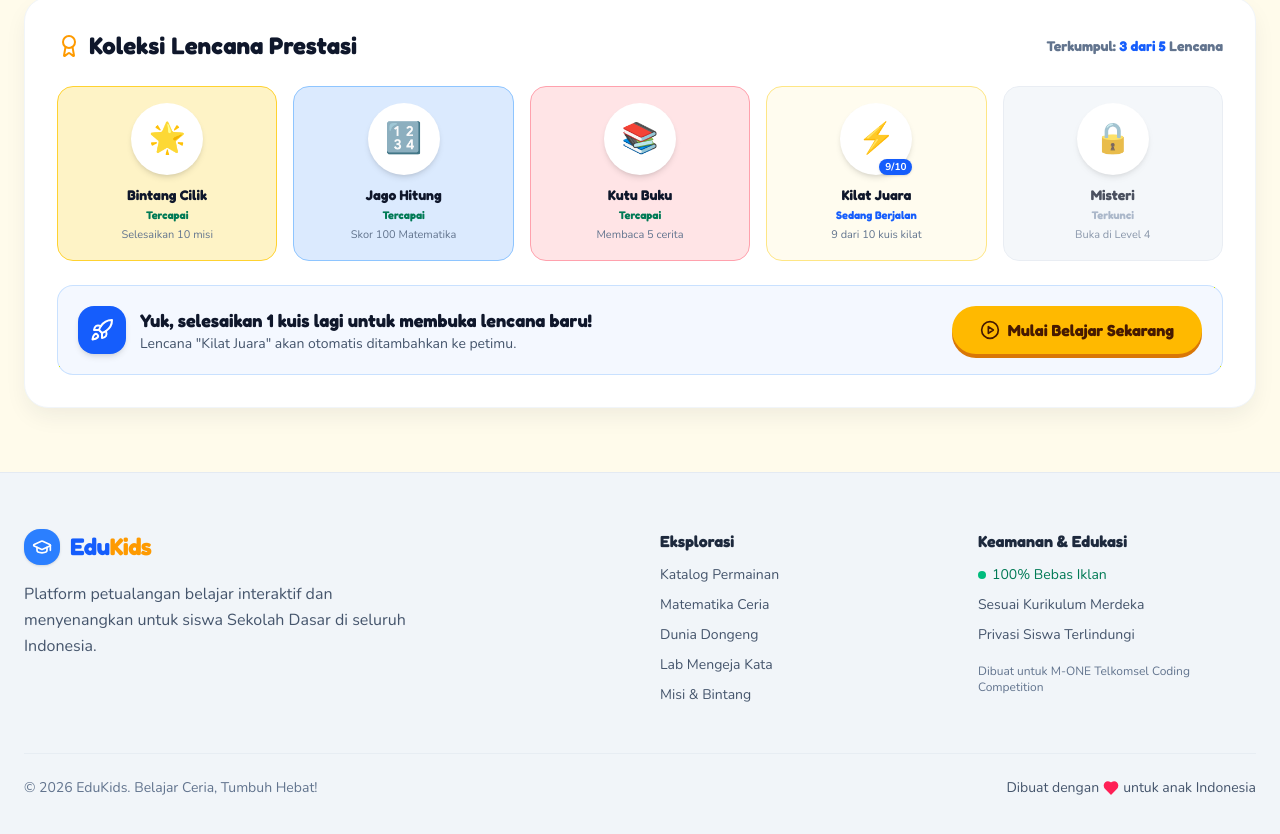
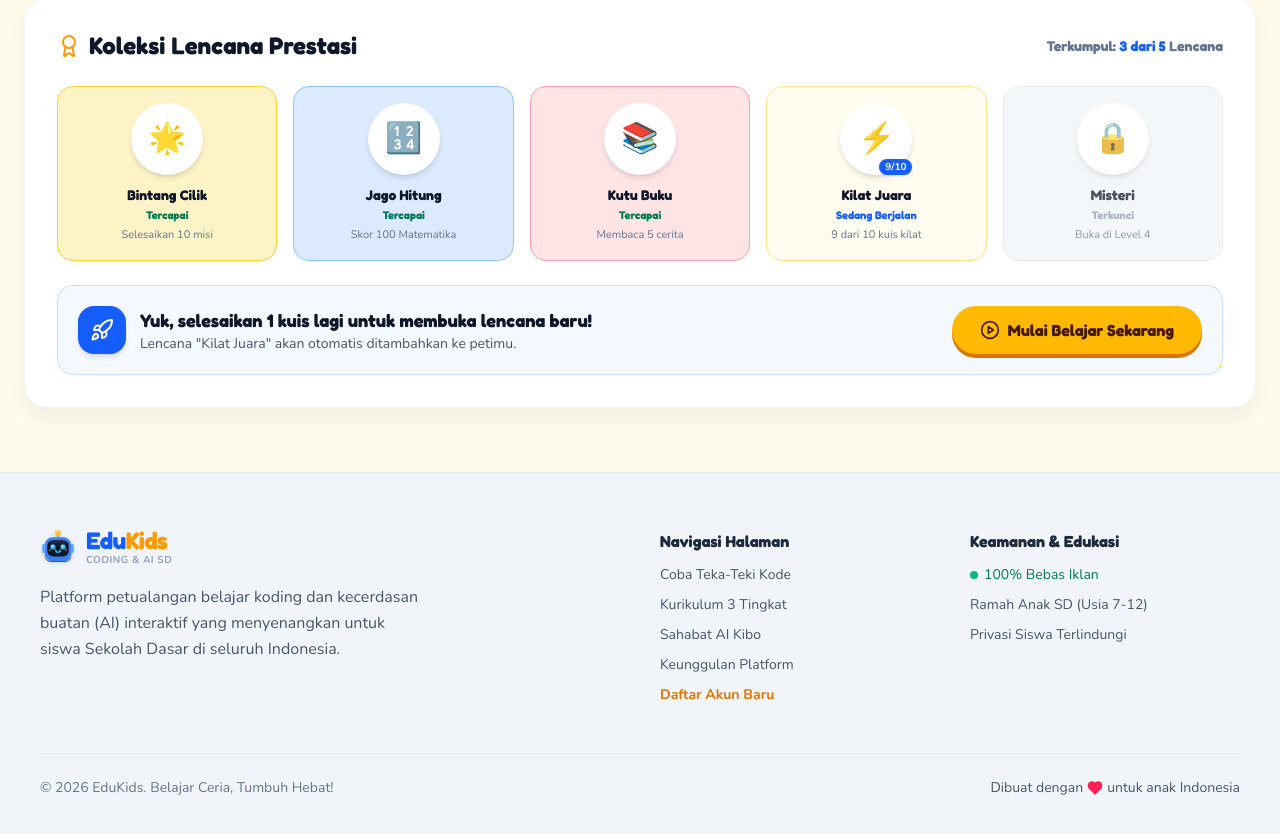
Before and after one commit to NFLSTY/KibCode, a Next.js app in the folder apps/web/: page /dashboard in a window 1280 px wide. Shown: the part 1208-2042 px from the top of the page. Built offline with nearby package versions, Linux system fonts and the light colour scheme; no server answers.

Commit message:
feat(web): integrate landing page sections, call to action, and updated footer

```diff
--- a/apps/web/app/page.tsx
+++ b/apps/web/app/page.tsx
@@ -1,19 +1,21 @@
 import { Navbar } from "@/components/landing/Navbar";
 import { Hero } from "@/components/landing/Hero";
+import { MiniChallenge } from "@/components/landing/MiniChallenge";
 import { CategoryCards } from "@/components/landing/CategoryCards";
-import { MiniChallenge } from "@/components/landing/MiniChallenge";
+import { AITutorSpotlight } from "@/components/landing/AITutorSpotlight";
 import { ParentFeatures } from "@/components/landing/ParentFeatures";
 import { CallToAction } from "@/components/landing/CallToAction";
 import { Footer } from "@/components/landing/Footer";
 
-export default function HomePage() {
+export default function LandingPage() {
   return (
     <div className="min-h-screen flex flex-col bg-[#FFFBEB] text-[#1E293B]">
       <Navbar />
       <main className="flex-1 flex flex-col">
         <Hero />
+        <MiniChallenge />
         <CategoryCards />
-        <MiniChallenge />
+        <AITutorSpotlight />
         <ParentFeatures />
         <CallToAction />
       </main>
--- a/apps/web/components/landing/CallToAction.tsx
+++ b/apps/web/components/landing/CallToAction.tsx
@@ -1,54 +1,57 @@
 "use client";
 
 import React from "react";
-import Link from "next/link";
-import { Star, Sparkles } from "lucide-react";
+import { Rocket, LogIn, Sparkles } from "lucide-react";
+import { KiboLogo } from "@/components/ui/KiboLogo";
+import { LandingSection, SectionHeader, LandingButton } from "./shared";
 
 export function CallToAction() {
   return (
-    <section className="w-full max-w-7xl mx-auto px-4 sm:px-6 pb-20">
-      <div className="bg-gradient-to-r from-blue-600 to-blue-500 rounded-3xl p-8 sm:p-14 text-center flex flex-col items-center gap-6 shadow-2xl relative overflow-hidden border-4 border-blue-400/30">
-        {/* Floating playful decorations */}
-        <div className="absolute top-6 left-8 text-3xl opacity-40 select-none animate-pulse">
-          ✨
-        </div>
-        <div className="absolute bottom-6 right-10 text-4xl opacity-40 select-none animate-bounce">
-          🌟
-        </div>
-        <div className="absolute top-1/2 left-10 text-2xl opacity-25 select-none hidden md:block">
-          🎈
-        </div>
-        <div className="absolute top-1/3 right-12 text-2xl opacity-25 select-none hidden md:block">
-          🚀
+    <LandingSection id="cta" className="pb-16 sm:pb-20">
+      <div className="bg-gradient-to-br from-blue-600 via-blue-700 to-indigo-800 rounded-3xl p-8 sm:p-14 text-center flex flex-col items-center gap-6 shadow-2xl relative overflow-hidden border-4 border-blue-400/30 text-white">
+        {/* Playful Floating Glow Lights (matching Tutor AI Kibo) */}
+        <div className="absolute top-0 right-0 w-96 h-96 bg-blue-400/20 rounded-full blur-3xl pointer-events-none" />
+        <div className="absolute bottom-0 left-0 w-80 h-80 bg-amber-400/20 rounded-full blur-3xl pointer-events-none" />
+
+        {/* Mascot Centerpiece with Kibo Logo */}
+        <div className="relative z-10 w-20 h-20 sm:w-24 sm:h-24 rounded-3xl bg-white/20 backdrop-blur-md p-3.5 flex items-center justify-center border-2 border-white/30 shadow-xl drop-shadow-md hover:scale-105 transition-transform">
+          <KiboLogo size={68} />
         </div>
 
-        {/* Highlight Tag */}
-        <span className="bg-white/20 backdrop-blur-md text-white px-5 py-1.5 rounded-full font-heading text-xs sm:text-sm font-bold tracking-widest uppercase border border-white/30">
-          100% Akses Edukasi Gratis
-        </span>
+        {/* Section Header */}
+        <SectionHeader
+          layout="center"
+          theme="dark"
+          badge={{
+            icon: <Sparkles className="w-4 h-4 text-amber-300" />,
+            text: "Akses Edukasi Coding Gratis & Terbuka",
+          }}
+          title="Siap Menjadi Programmer Cilik Bersama Kibo?"
+          description="Daftar akun murid dalam 1 menit tanpa kartu kredit. Mulai petualangan logika algoritma dan eksplorasi kecerdasan buatan pertamamu sekarang juga!"
+          className="relative z-10 mb-0"
+        />
 
-        {/* Title */}
-        <h2 className="font-heading text-3xl sm:text-4xl lg:text-5xl font-black text-white max-w-2xl leading-tight">
-          Siapkah Si Juara Memulai Petualangan Barunya?
-        </h2>
+        {/* Action Buttons styled with shared LandingButton */}
+        <div className="relative z-10 flex flex-wrap items-center justify-center gap-4 pt-2">
+          <LandingButton
+            href="/register"
+            variant="primary"
+            size="lg"
+            icon={<Rocket className="w-6 h-6" />}
+          >
+            Daftar Akun Murid Gratis
+          </LandingButton>
 
-        {/* Description */}
-        <p className="text-blue-100 text-base sm:text-lg max-w-xl font-medium leading-relaxed">
-          Daftar akun murid dalam 1 menit tanpa kartu kredit. Dukung prestasi
-          belajar anak dengan keseruan tanpa batas!
-        </p>
-
-        {/* Button */}
-        <div className="pt-2">
-          <Link
-            href="/register"
-            className="inline-flex items-center gap-3 bg-amber-400 hover:bg-amber-500 text-amber-950 font-heading text-lg sm:text-xl font-black px-9 py-4 rounded-full shadow-[0_5px_0_#D97706] active:translate-y-1 active:shadow-[0_2px_0_#D97706] transition-all min-h-[52px]"
+          <LandingButton
+            href="/login"
+            variant="secondary"
+            size="lg"
+            icon={<LogIn className="w-5 h-5" />}
           >
-            <Star className="w-5 h-5 fill-amber-950" />
-            <span>Daftar Akun Belajar Gratis</span>
-          </Link>
+            Sudah Punya Akun? Masuk
+          </LandingButton>
         </div>
       </div>
-    </section>
+    </LandingSection>
   );
 }
--- a/apps/web/components/landing/Footer.tsx
+++ b/apps/web/components/landing/Footer.tsx
@@ -1,69 +1,60 @@
 import React from "react";
 import Link from "next/link";
-import { GraduationCap, Heart } from "lucide-react";
+import { Heart } from "lucide-react";
+import { KiboLogo } from "@/components/ui/KiboLogo";
 
 export function Footer() {
   return (
     <footer className="w-full bg-slate-100 border-t border-slate-200/80 pt-14 pb-10">
-      <div className="max-w-7xl mx-auto px-4 sm:px-6">
+      <div className="max-w-7xl mx-auto px-5 sm:px-8 lg:px-10">
         <div className="grid grid-cols-1 md:grid-cols-4 gap-10">
           {/* Brand Info */}
           <div className="flex flex-col gap-4 md:col-span-2">
-            <Link href="/" className="flex items-center gap-2.5">
-              <div className="w-9 h-9 rounded-2xl bg-blue-500 flex items-center justify-center text-white shadow-sm">
-                <GraduationCap className="w-5 h-5" />
+            <a href="#beranda" className="flex items-center gap-2.5 group">
+              <div className="shrink-0 drop-shadow-sm group-hover:scale-105 transition-transform">
+                <KiboLogo size={36} />
               </div>
-              <span className="font-heading text-2xl font-bold tracking-tight text-blue-600">
-                Edu<span className="text-amber-500">Kids</span>
-              </span>
-            </Link>
+              <div className="flex flex-col">
+                <span className="font-heading text-2xl font-bold tracking-tight text-blue-600 leading-none">
+                  Edu<span className="text-amber-500">Kids</span>
+                </span>
+                <span className="text-[10px] font-bold text-slate-400 tracking-wider uppercase">
+                  Coding &amp; AI SD
+                </span>
+              </div>
+            </a>
 
             <p className="text-slate-600 text-sm sm:text-base leading-relaxed max-w-sm font-medium">
-              Platform petualangan belajar interaktif dan menyenangkan untuk
-              siswa Sekolah Dasar di seluruh Indonesia.
+              Platform petualangan belajar koding dan kecerdasan buatan (AI) interaktif
+              yang menyenangkan untuk siswa Sekolah Dasar di seluruh Indonesia.
             </p>
           </div>
 
-          {/* Column 2: Eksplorasi */}
+          {/* Column 2: Navigasi Halaman */}
           <div className="flex flex-col gap-3">
             <h4 className="font-heading font-bold text-slate-800 text-base">
-              Eksplorasi
+              Navigasi Halaman
             </h4>
             <div className="flex flex-col gap-2.5 text-sm font-medium text-slate-600">
-              <Link
-                href="/games"
-                className="hover:text-blue-600 transition-colors"
-              >
-                Katalog Permainan
-              </Link>
-              <Link
-                href="/games?category=math"
-                className="hover:text-blue-600 transition-colors"
-              >
-                Matematika Ceria
-              </Link>
-              <Link
-                href="/games?category=reading"
-                className="hover:text-blue-600 transition-colors"
-              >
-                Dunia Dongeng
-              </Link>
-              <Link
-                href="/games?category=spelling"
-                className="hover:text-blue-600 transition-colors"
-              >
-                Lab Mengeja Kata
-              </Link>
-              <Link
-                href="/dashboard"
-                className="hover:text-blue-600 transition-colors"
-              >
-                Misi &amp; Bintang
+              <a href="#demo" className="hover:text-blue-600 transition-colors">
+                Coba Teka-Teki Kode
+              </a>
+              <a href="#kurikulum" className="hover:text-blue-600 transition-colors">
+                Kurikulum 3 Tingkat
+              </a>
+              <a href="#ai-tutor" className="hover:text-blue-600 transition-colors">
+                Sahabat AI Kibo
+              </a>
+              <a href="#fitur" className="hover:text-blue-600 transition-colors">
+                Keunggulan Platform
+              </a>
+              <Link href="/register" className="hover:text-blue-600 font-bold text-amber-600 transition-colors">
+                Daftar Akun Baru
               </Link>
             </div>
           </div>
 
-          {/* Column 3: Ramah Anak & Kurikulum */}
+          {/* Column 3: Keamanan & Kompetisi */}
           <div className="flex flex-col gap-3">
             <h4 className="font-heading font-bold text-slate-800 text-base">
               Keamanan &amp; Edukasi
@@ -73,11 +64,8 @@ export function Footer() {
                 <span className="w-2 h-2 rounded-full bg-emerald-500" />
                 100% Bebas Iklan
               </span>
-              <span>Sesuai Kurikulum Merdeka</span>
+              <span>Ramah Anak SD (Usia 7-12)</span>
               <span>Privasi Siswa Terlindungi</span>
-              <span className="text-xs text-slate-500 mt-2">
-                Dibuat untuk M-ONE Telkomsel Coding Competition
-              </span>
             </div>
           </div>
         </div>
```
